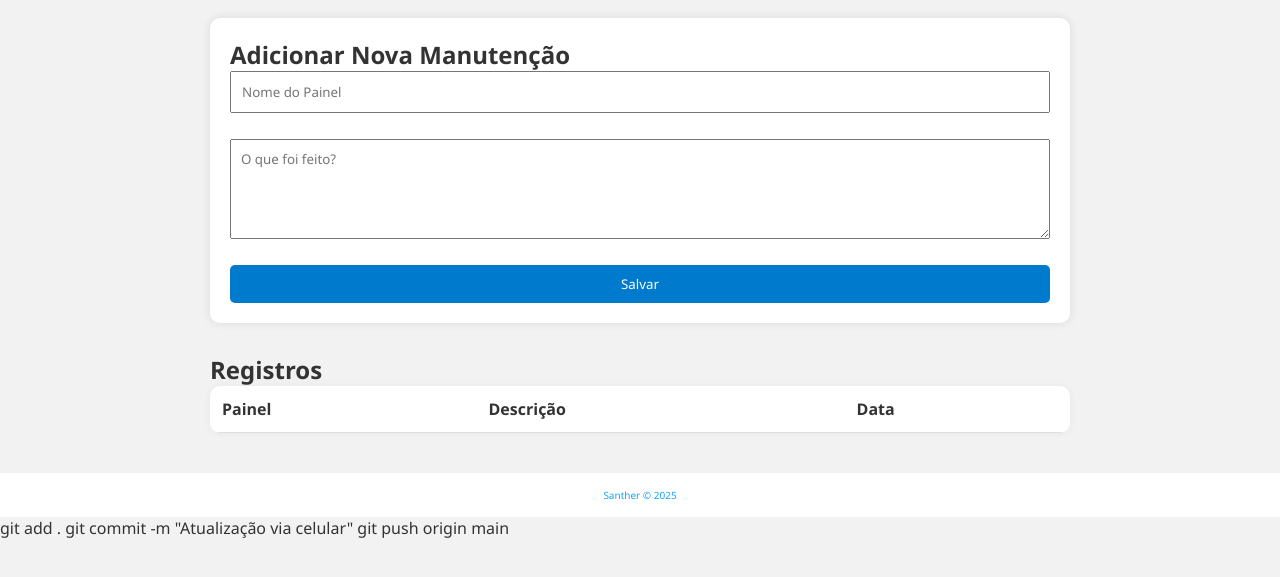
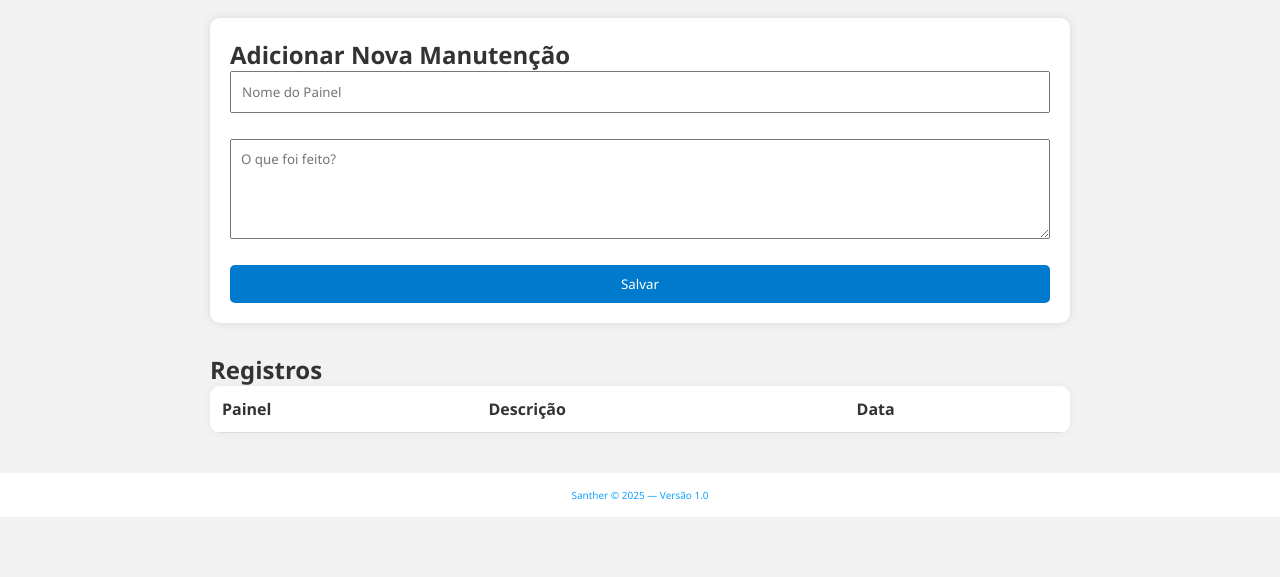
Before and after one commit to Alisson853/SantherManut., a plain HTML site: page index.html in a window 1280 px wide. Shown: the part 137-714 px from the top of the page. Drawn offline with Linux system fonts and the light colour scheme.

Commit message:
Update index.html

```diff
--- a/index.html
+++ b/index.html
@@ -9,7 +9,7 @@
 <body>
 
   <header>
-    <img src="santher-logo1.PNG"alt="santher-logo1" class="logo" />
+    <img src="santher-logo1.PNG" alt="santher-logo1" class="logo" />
     <h1>Histórico de Manutenções</h1>
   </header>
 
@@ -41,13 +41,9 @@
   </main>
 
   <footer>
-    <p>Santher © 2025</p>
+    <p>Santher © 2025 — Versão 1.0</p>
   </footer>
 
   <script src="script.js"></script>
 </body>
-  git add .
-git commit -m "Atualização via celular"
-git push origin main
-
 </html>
```
